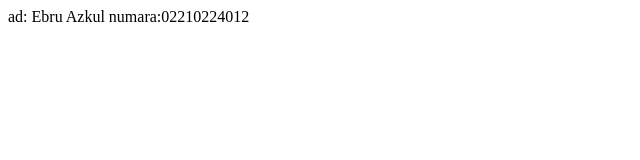
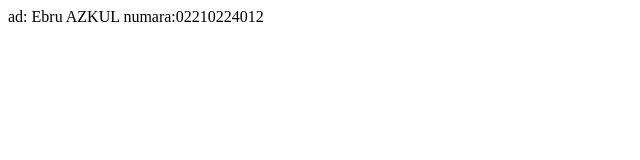
Before and after one commit to EbruAzkul/YMGvizesinav, a plain HTML site: page index.html in a window 1280 px wide. Shown: the full height of the page, 0-640 px from the left. Drawn offline with Linux system fonts and the light colour scheme.

Commit message:
Update index.html

```diff
--- a/index.html
+++ b/index.html
@@ -4,7 +4,7 @@
     </head>
 
     <body>
-       ad: Ebru Azkul
+       ad: Ebru AZKUL
        numara:02210224012
 
     </body>
```
